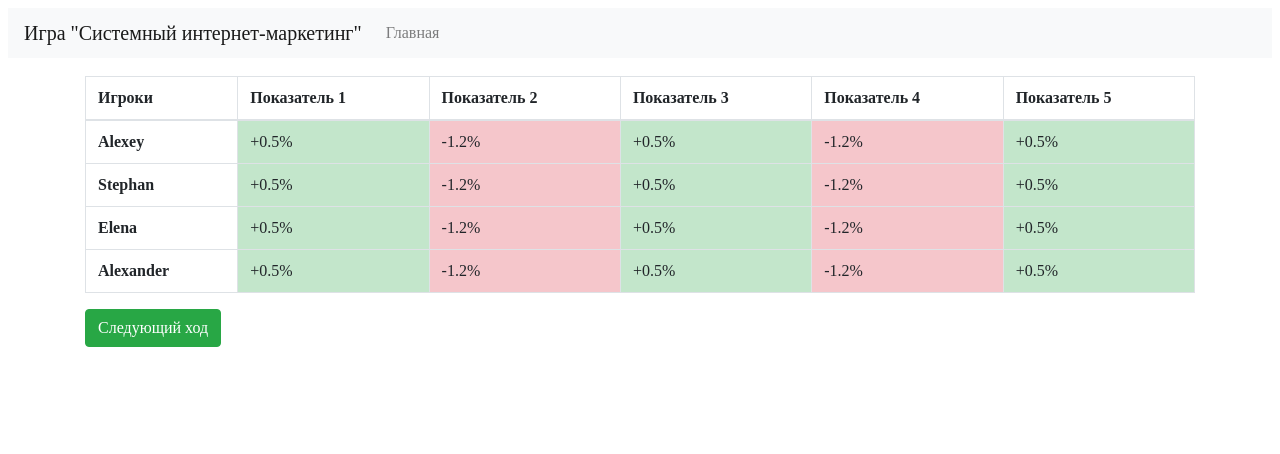
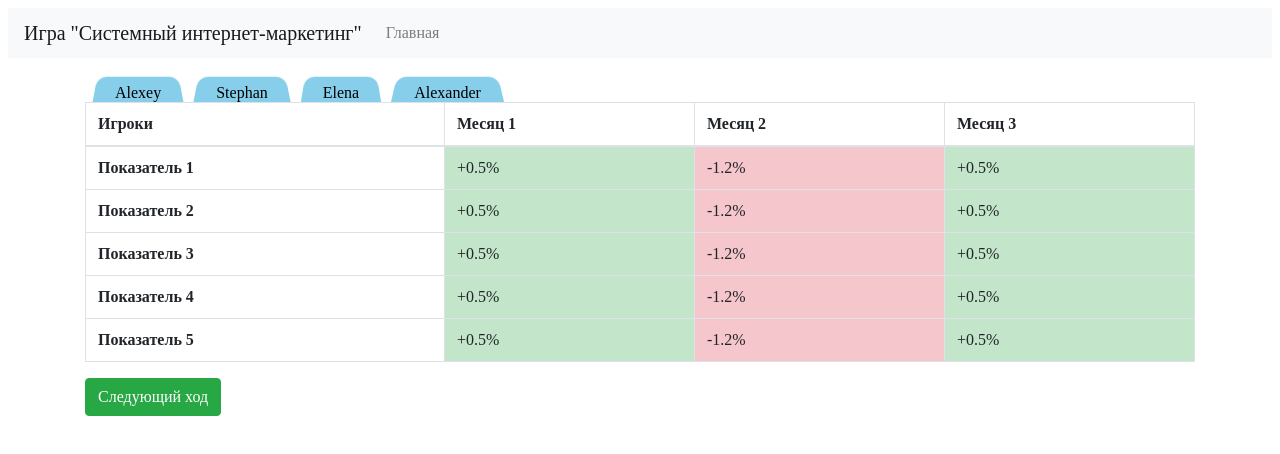
Before and after one commit to DonGrafon/SystemInternetMarketing, an Angular app: page /gameplay/resultTable in a window 1280 px wide. Shown: the top 454 px of the page. Built offline with nearby package versions, Linux system fonts and the light colour scheme.

Commit message:
3.999/4 of changes, TABLE INCOMING

```diff
--- a/src/app/gameplay/gameplay.component.html
+++ b/src/app/gameplay/gameplay.component.html
@@ -1,5 +1,5 @@
 <div class="container">
-    <h2>Администратор, введите номера используемых карточек <span class="badge badge-secondary">через пробел</span></h2>
+    <h2>Администратор, введите номера используемых карточек <span class="badge badge-secondary">через запятую</span></h2>
     <div *ngFor="let player of players; let i = index; let last = last">
         <hr>
         <div class="row">
--- a/src/app/gameplay/result-table/result-table.component.css
+++ b/src/app/gameplay/result-table/result-table.component.css
@@ -0,0 +1,22 @@
+span {
+position: relative;
+display: inline-block;
+margin-right: 5px;
+margin-left: 10px;
+padding: 0 20px;
+}
+
+span::before {
+content: '';
+position: absolute;
+top: 0; right: 0; bottom: 0; left: 0;
+z-index: -1;
+background: skyblue;
+transform: perspective(4px) rotateX(1deg);
+}
+span.tab::before {
+border-radius: 10px 10px 0 0;
+}
+span.tab:active {
+    border: 2px solid green;
+}
--- a/src/app/gameplay/result-table/result-table.component.html
+++ b/src/app/gameplay/result-table/result-table.component.html
@@ -1,20 +1,41 @@
 <div class="container">
+    <span *ngFor="let player of players" class="tab pt-2 pr-auto pl-auto">{{player.name}}</span>
     <table class="table table-bordered">
       <thead>
         <tr>
           <th scope="col">Игроки</th>
-        <th scope="col">Показатель 1</th>
-        <th scope="col">Показатель 2</th>
-        <th scope="col">Показатель 3</th>
-        <th scope="col">Показатель 4</th>
-        <th scope="col">Показатель 5</th>
+          <th scope="col">Месяц 1</th>
+          <th scope="col">Месяц 2</th>
+          <th scope="col">Месяц 3</th>
         </tr>
       </thead>
       <tbody>
-      <tr *ngFor="let player of players">
-        <th scope="row">{{player.name}}</th>
+        <tr>
+          <th scope="row">Показатель 1</th>
           <td class="table-success">+0.5%</td>
           <td class="table-danger">-1.2%</td>
+          <td class="table-success">+0.5%</td>
+        </tr>
+        <tr>
+          <th scope="row">Показатель 2</th>
+          <td class="table-success">+0.5%</td>
+          <td class="table-danger">-1.2%</td>
+          <td class="table-success">+0.5%</td>
+        </tr>
+        <tr>
+          <th scope="row">Показатель 3</th>
+          <td class="table-success">+0.5%</td>
+          <td class="table-danger">-1.2%</td>
+          <td class="table-success">+0.5%</td>
+        </tr>
+        <tr>
+          <th scope="row">Показатель 4</th>
+          <td class="table-success">+0.5%</td>
+          <td class="table-danger">-1.2%</td>
+          <td class="table-success">+0.5%</td>
+        </tr>
+        <tr>
+          <th scope="row">Показатель 5</th>
           <td class="table-success">+0.5%</td>
           <td class="table-danger">-1.2%</td>
           <td class="table-success">+0.5%</td>
```
Lines whose indentation alone changed are shown as unchanged.
